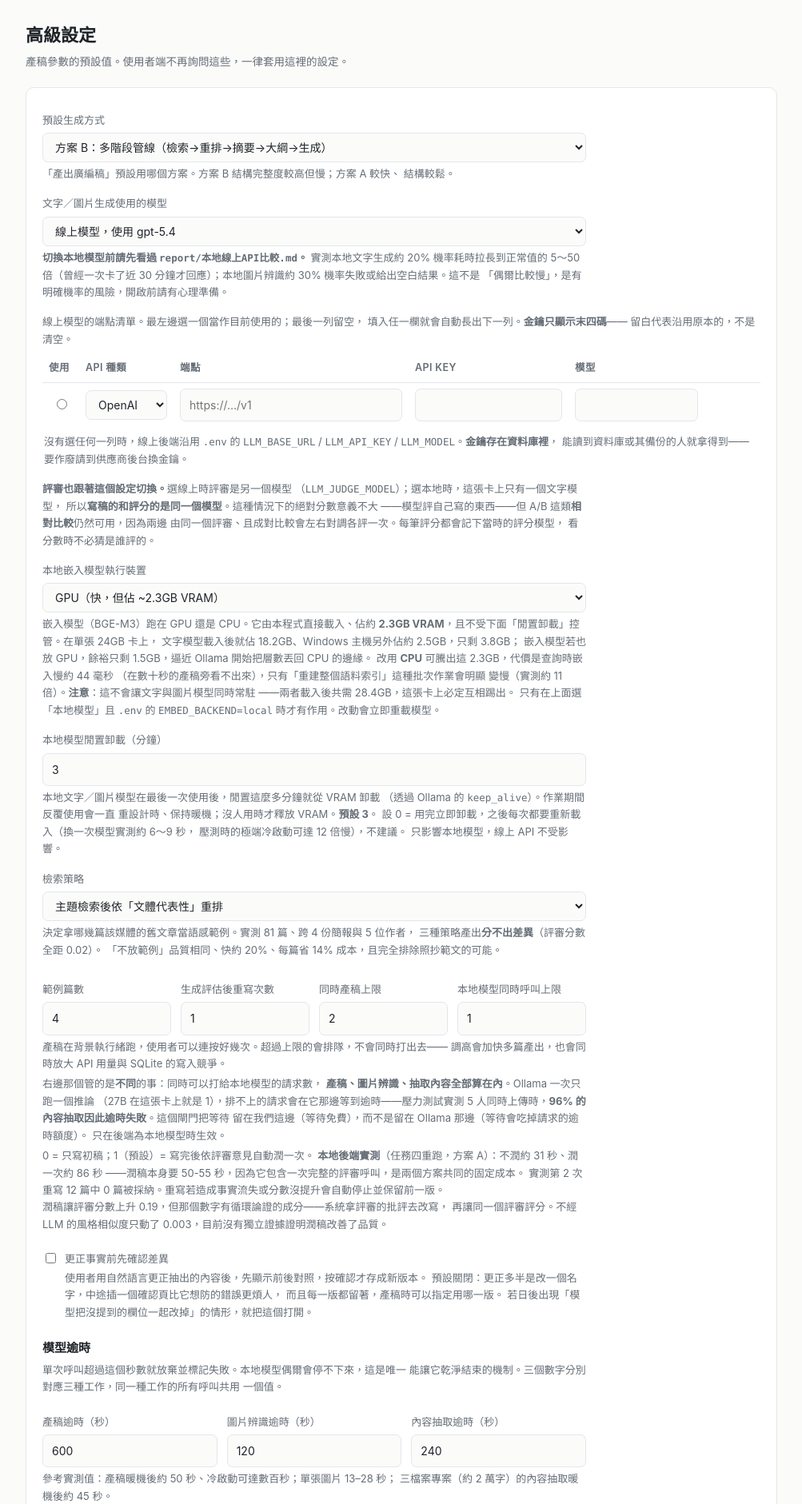
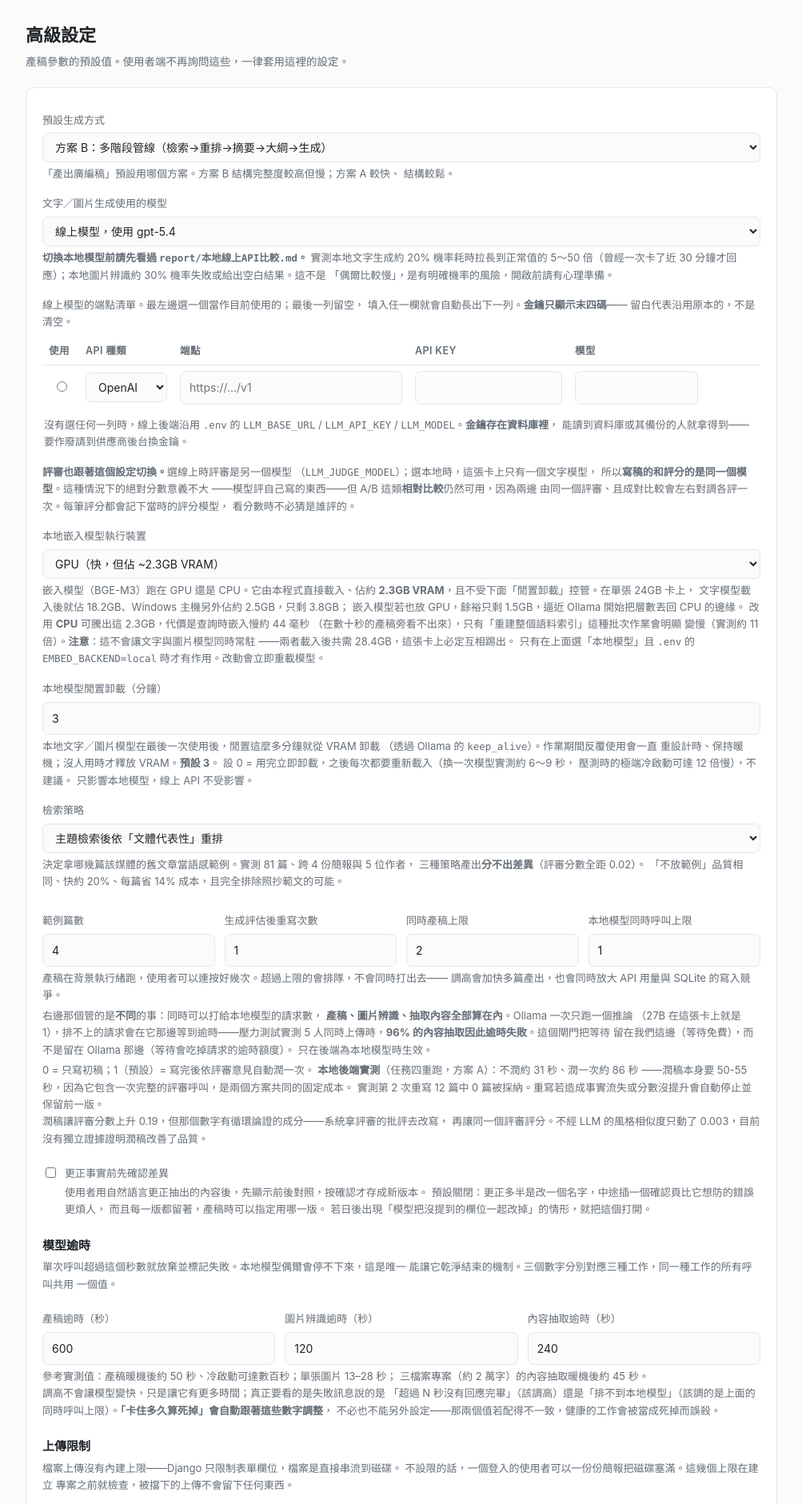
Before and after one commit to Leonardo-Classroom/advertorial-studio, a Django app: page /manage/advanced/ in a window 1280 px wide. Shown: the part 57-1938 px from the top of the page at 80% size, without its empty margins (38-1041 px from the left). Run offline with Django 5.2, Linux system fonts and the light colour scheme; the visitor is signed in with stand-in values (Sample User, id 1); data comes from the database, SQL or seed files in the repository; data that the repository does not hold is empty; parts of the project's set-up code (start-up, migrations or seed data) failed here and were passed over; some libraries are stand-ins or nearby versions.

Commit message:
高級設定整頁一致使用 940px 寬
上一版只把卡片放寬給端點表格用，其他控制項與說明仍鎖在 680px，結果下拉選單
看起來被孤立在一張寬得多的卡片旁邊。改成整個表單都用卡片的完整寬度；下方
「不在這裡的東西」那張卡片也一併對齊，免得一寬一窄。

Co-Authored-By: Claude Opus 5 <noreply@anthropic.com>

```diff
--- a/templates/studio/advanced.html
+++ b/templates/studio/advanced.html
@@ -1,13 +1,10 @@
 {% extends "base.html" %}
 {% block content %}
 <style>
-/* The card is wide enough for the six-column endpoint table (880px + the
-   card's 40px of padding), but everything else in the form is prose and
-   single controls, which do not want a 900px line. So the card widens and its
-   other children stay at the width they had. */
-#settings-form > label,#settings-form > select,#settings-form > input,
-#settings-form > p,#settings-form > .row,#settings-form > h3,
-#settings-form > label.switch,#settings-form > .btn{max-width:680px}
+/* The whole form uses the card's full width. An earlier version capped
+   everything except the endpoint table at 680px to keep prose line length
+   short, which left the controls looking stranded beside a much wider card —
+   consistency across the page won over the typographic rule. */
 #provider-rows{min-width:880px}
 #provider-rows th,#provider-rows td{padding:7px 8px;vertical-align:middle}
 #provider-rows td:first-child{text-align:center}
@@ -294,7 +291,7 @@
   </form>
 </div>
 
-<div class="card" style="max-width:680px">
+<div class="card" style="max-width:940px">
   <h2 style="margin-top:0">不在這裡的東西</h2>
   <p class="small muted" style="margin:0">
     <strong>線上模型的端點與金鑰現在設在上面的清單裡</strong>，不再只能改
```
